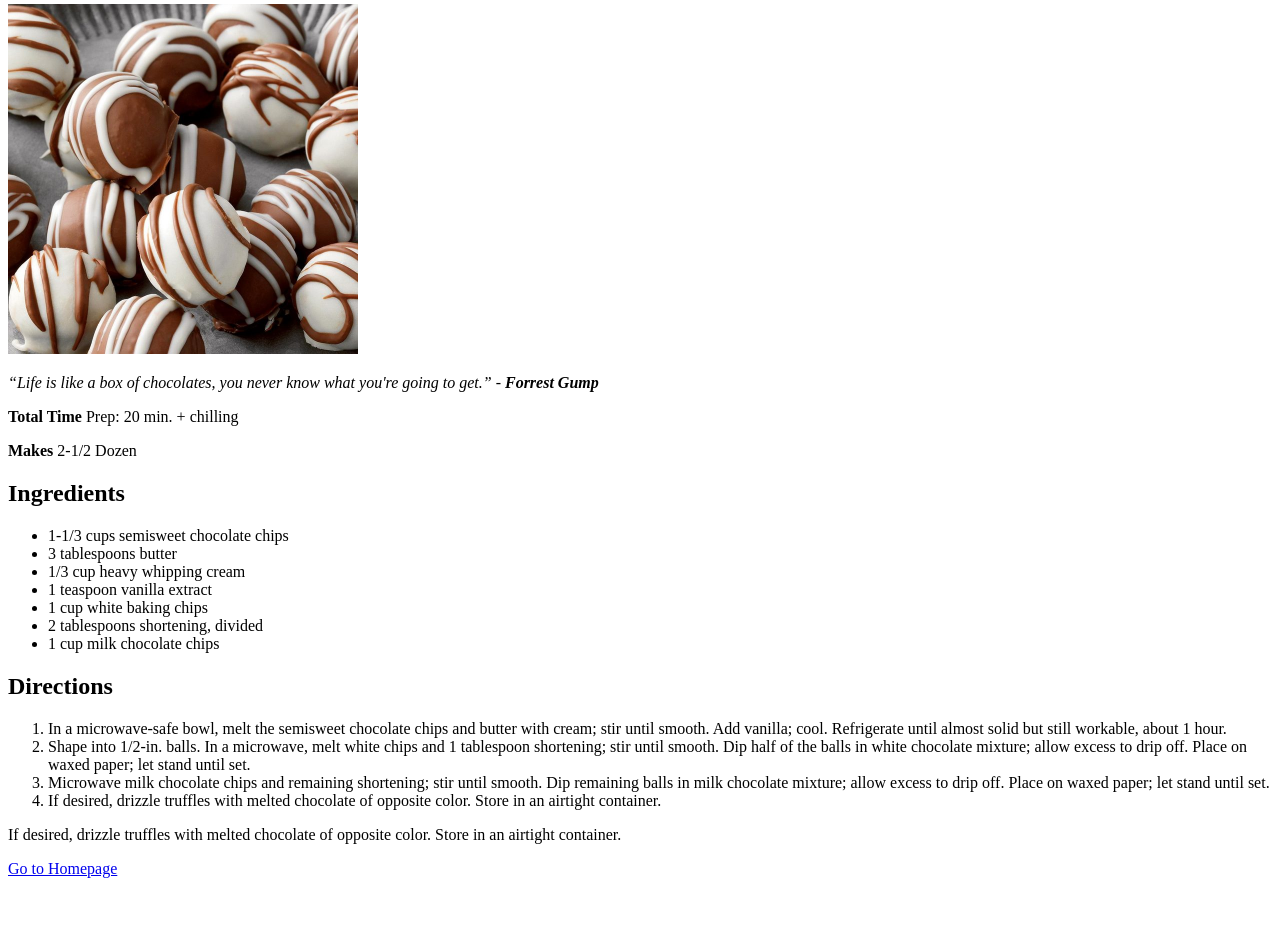
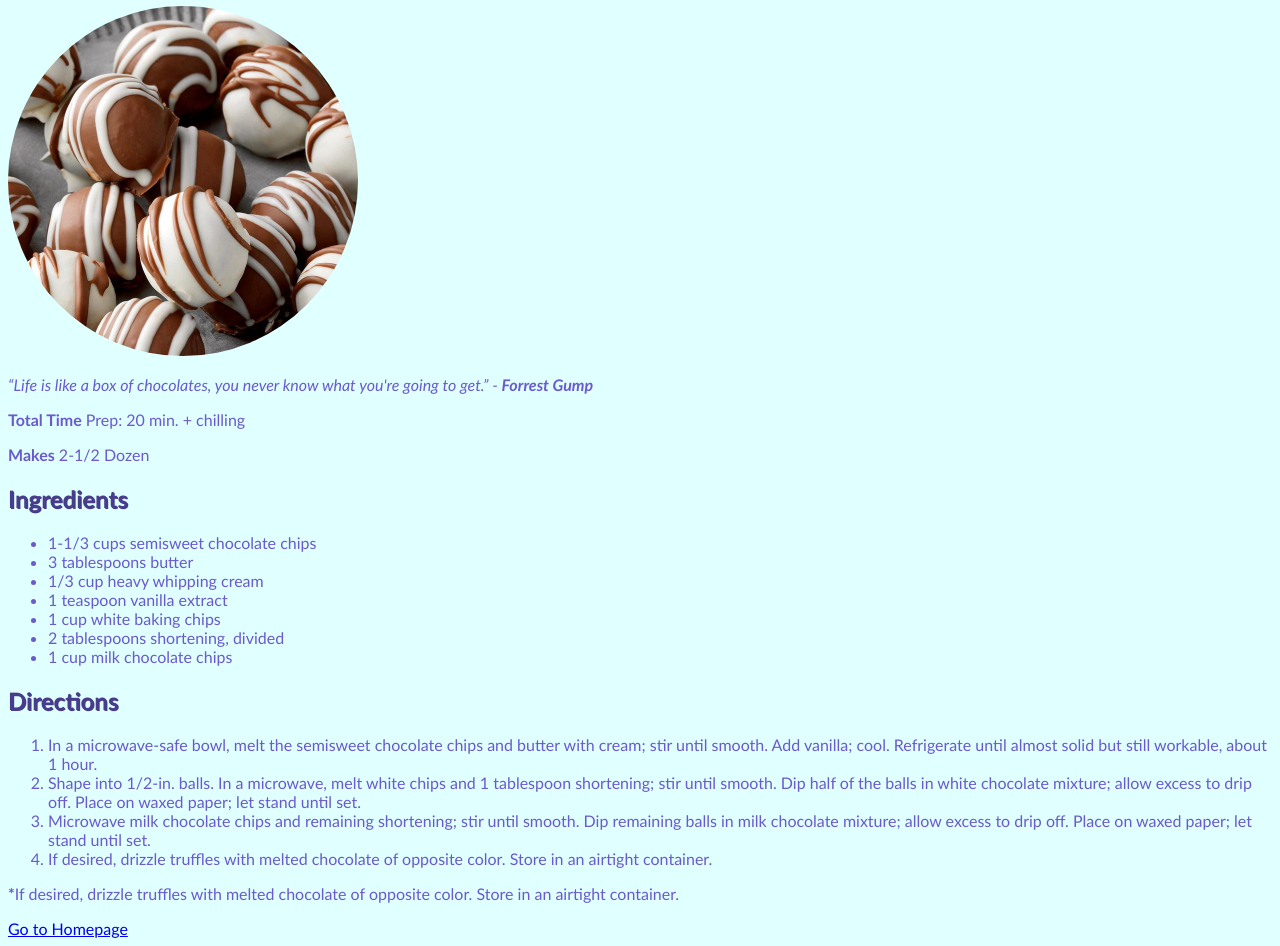
Before and after one commit to markedatbirth/odin-recipes, a plain HTML site: page recipes/forrest-gumps-chocolate-truffles.html in a window 1280 px wide. Shown: the part 76-1022 px from the top of the page. Before the commit the page ends 962 px from the top, so only its background shows below. Drawn offline with Linux system fonts and the light colour scheme.

Commit message:
add css color scheme

```diff
--- a/recipes/forrest-gumps-chocolate-truffles.html
+++ b/recipes/forrest-gumps-chocolate-truffles.html
@@ -4,6 +4,7 @@
 <title>forrest-gumps-chocolate-truffles</title>
 <head>
     <meta charset="utf-8">
+    <link rel="stylesheet" href="../styles.css">
 </head>
 <body>
 <h1>Forrest Gump's Chocolate Truffles</h1>
@@ -35,7 +36,7 @@
         <li>If desired, drizzle truffles with melted chocolate of opposite color. Store in an airtight container.</li>
     </ol>
 
-<p>If desired, drizzle truffles with melted chocolate of opposite color. Store in an airtight container.</p>
+<p><strong>*</strong>If desired, drizzle truffles with melted chocolate of opposite color. Store in an airtight container.</p>
 
 <a href="../index.html">Go to Homepage</a>
 
--- a/styles.css
+++ b/styles.css
@@ -1,10 +1,20 @@
+/* This is a CSS comment
+It can be broken onto multiple lines. */
 
+body {
+  background-color: lightcyan;
+  color: slateblue;
+  font-family:'Gill Sans', 'Gill Sans MT', Calibri, 'Trebuchet MS', sans-serif
 
-div {
-    color: white;
-    background-color: black;
-  }
+}
 
-  p {
-    color: red;
-  }
+img {
+  border-radius: 50%;
+}
+
+h1,
+h2,
+h3 {
+  text-shadow: 1px 1px;
+  color: darkslateblue;
+}
```
Also changed, not shown: index.html (+2 -2 lines), recipes/col-hans-landa-apple-strudel.html (+1 -0 lines), recipes/royale-with-cheese.html (+1 -0 lines).
